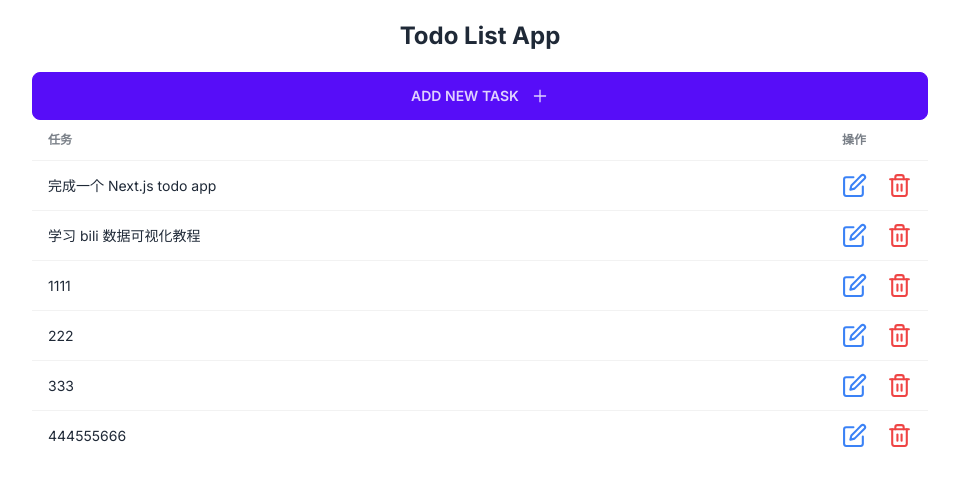
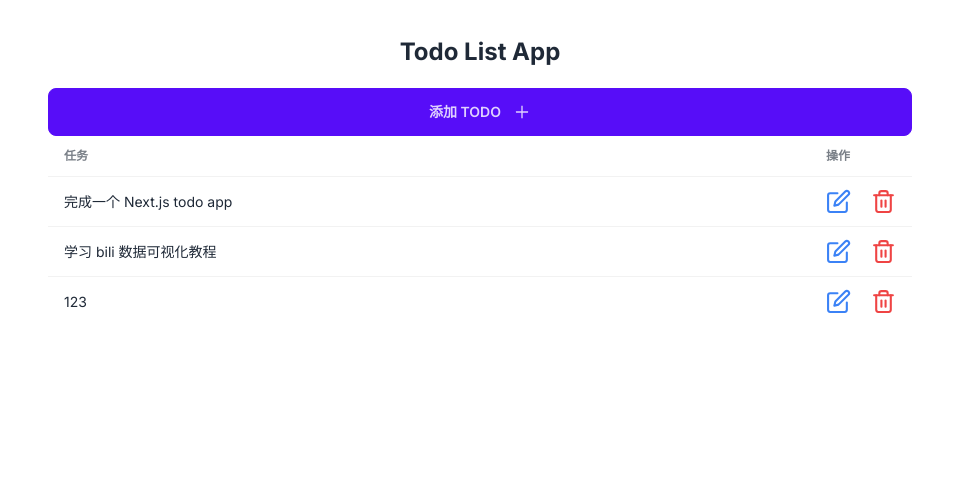
Before and after one commit to clifflee404/nextjs-simple-todo, a Next.js app: page / in a window 1280 px wide. Shown: the top 486 px of the page, without its empty margins (160-1119 px from the left). Built offline with nearby package versions, Linux system fonts and the light colour scheme; data requests are answered from the project's data file.

Commit message:
feat: delete todo ok

```diff
--- a/api.ts
+++ b/api.ts
@@ -36,3 +36,11 @@ export const editTodo = async (todo: ITask): Promise<ITask> => {
   const updatedTodo = await res.json()
   return updatedTodo
 }
+
+export const deleteTodo =async (id:string): Promise<void> => {
+    const res = await fetch(`${baseUrl}/tasks/${id}`, {
+      method:  'DELETE'
+    })
+
+    console.log('--delete ok:', res)
+}
--- a/app/components/AddTask.tsx
+++ b/app/components/AddTask.tsx
@@ -28,7 +28,7 @@ const AddTask = () => {
   return (
     <div>
       <button className="btn btn-primary w-full" onClick={() => setModalOpen(true)}>
-        Add new task
+        添加 TODO
         <AiOutlinePlus className="ml-1" size={18} />
       </button>
 
--- a/app/components/Task.tsx
+++ b/app/components/Task.tsx
@@ -5,7 +5,7 @@ import React, { useState } from "react"
 import { FiEdit, FiTrash2 } from "react-icons/fi"
 import Modal from "./Modal"
 import { useRouter } from "next/navigation"
-import { editTodo } from "@/api"
+import { deleteTodo, editTodo } from "@/api"
 interface TaskProps {
   task: ITask
 }
@@ -18,12 +18,18 @@ const Task: React.FC<TaskProps> = ({ task }) => {
   const handleSubmitEditTask = async () => {
     await editTodo({
       id: task.id,
-      text: taskToEdit
+      text: taskToEdit,
     })
     // 关闭弹窗
     // window.modal_add_task.closeModal()
     // setTaskToEdit("")
     setOpenModalEdit(false)
+    router.refresh()
+  }
+
+  const handleDelete = async () => {
+    await deleteTodo(task.id)
+    setOpenModalDelete(false)
     router.refresh()
   }
 
@@ -38,11 +44,16 @@ const Task: React.FC<TaskProps> = ({ task }) => {
           className="text-blue-500"
           size={25}
         />
-        <FiTrash2 cursor="pointer" className="text-red-500" size={25} />
+        <FiTrash2
+          onClick={() => setOpenModalDelete(true)}
+          cursor="pointer"
+          className="text-red-500"
+          size={25}
+        />
 
         {/* 编辑任务弹窗 */}
         <Modal
-          title="添加新 todo"
+          title="修改 todo"
           modalOpen={openModalEdit}
           setModalOpen={setOpenModalEdit}
         >
@@ -63,6 +74,19 @@ const Task: React.FC<TaskProps> = ({ task }) => {
             </button>
           </div>
         </Modal>
+        {/* 删除任务 */}
+        <Modal
+          title="删除 todo"
+          modalOpen={openModalDelete}
+          setModalOpen={setOpenModalDelete}
+        >
+          <h2 className="text-lg my-4">确定删除当前任务吗?</h2>
+          <div className="modal-action">
+            <button className="btn btn-outline btn-error" onClick={handleDelete}>
+              确定删除
+            </button>
+          </div>
+        </Modal>
       </td>
     </tr>
   )
--- a/app/page.tsx
+++ b/app/page.tsx
@@ -1,18 +1,18 @@
-import { getAllTodos } from "@/api";
-import AddTask from "./components/AddTask";
-import TodoList from "./components/TodoList";
+import { getAllTodos } from "@/api"
+import AddTask from "./components/AddTask"
+import TodoList from "./components/TodoList"
 
 export default async function Home() {
   const tasks = await getAllTodos()
   console.log(tasks)
 
   return (
-    <main className="max-w-4xl mx-auto mt-4">
+    <main className="max-w-4xl mx-auto p-4">
       <div className="text-center my-5 flex flex-col gap-4">
-    <h1 className="text-2xl font-bold">Todo List App</h1>
+        <h1 className="text-2xl font-bold">Todo List App</h1>
       </div>
-      <AddTask/>
-      <TodoList tasks={tasks}/>
+      <AddTask />
+      <TodoList tasks={tasks} />
     </main>
   )
 }
--- a/data/todos.json
+++ b/data/todos.json
@@ -9,20 +9,8 @@
       "text": "学习 bili 数据可视化教程"
     },
     {
-      "id": "36c19ff4-9a1e-4fc4-8006-1819a535dde3",
-      "text": "1111"
-    },
-    {
-      "id": "05ba4879-6879-4fca-a48d-cfa0c9a5d156",
-      "text": "222"
-    },
-    {
-      "id": "a50425e6-a392-4b91-ae8f-9318daff34d2",
-      "text": "333"
-    },
-    {
-      "id": "ab8f9c48-5bd6-421e-8324-30153a2d4cb5",
-      "text": "444555666"
+      "id": "aec73fd0-fab6-412c-9ad9-6d459efc10c2",
+      "text": "123"
     }
   ]
 }
```
